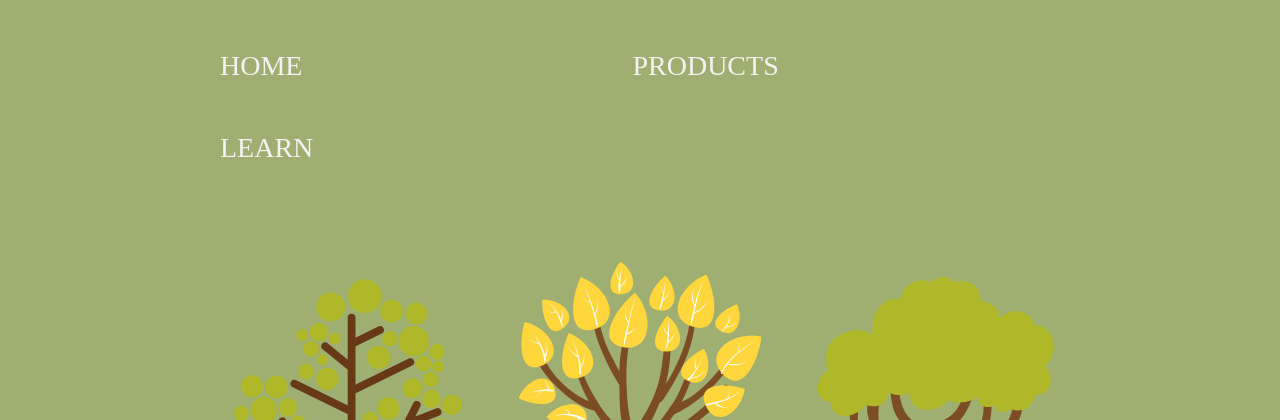
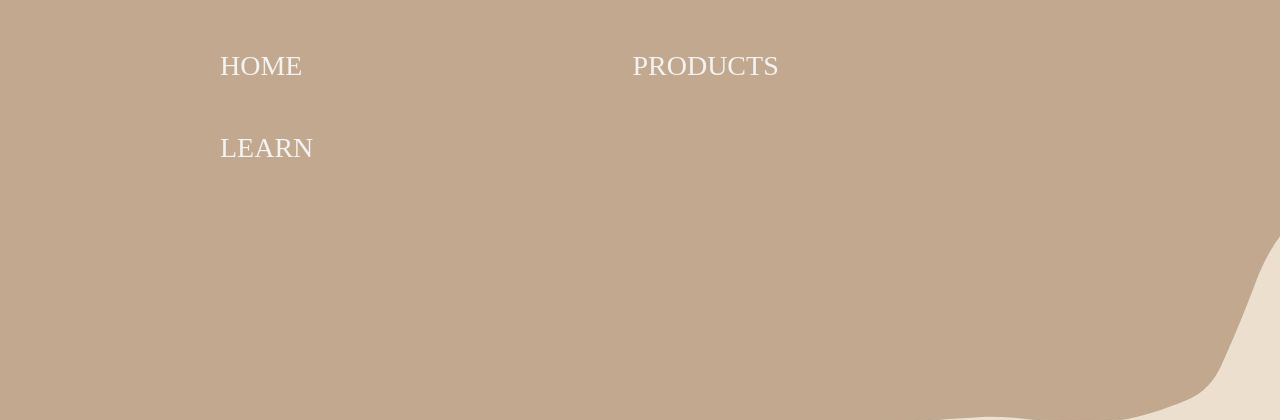
Before and after one commit to slee498/web-application, a Flask app: page / in a window 1280 px wide. Shown: the top 420 px of the page. Run offline with Flask 2, Linux system fonts and the light colour scheme.

Commit message:
set background img for home.html

```diff
--- a/static/styles.css
+++ b/static/styles.css
@@ -49,9 +49,8 @@
 }
 
 /* home background imsge*/
-.bg-img{
-   background-image: url('/static/images/bgimg.jpg');
-   background-size: cover;
+.homeebg{
+   background-image: url('/static/images/homeebg.jpg');
 }
 
 /* product background image */
--- a/templates/home.html
+++ b/templates/home.html
@@ -23,7 +23,7 @@
 
 <div class="bg-img" style="background-image: url('static/images/Unknown.jpeg')"></div>
 
-<body class="bg-img">
+<body class="homeebg">
 
 </body>
 </html>
```
Also changed, not shown: static/images/bgimg.jpg (deleted), static/images/homeebg.jpg (added).
